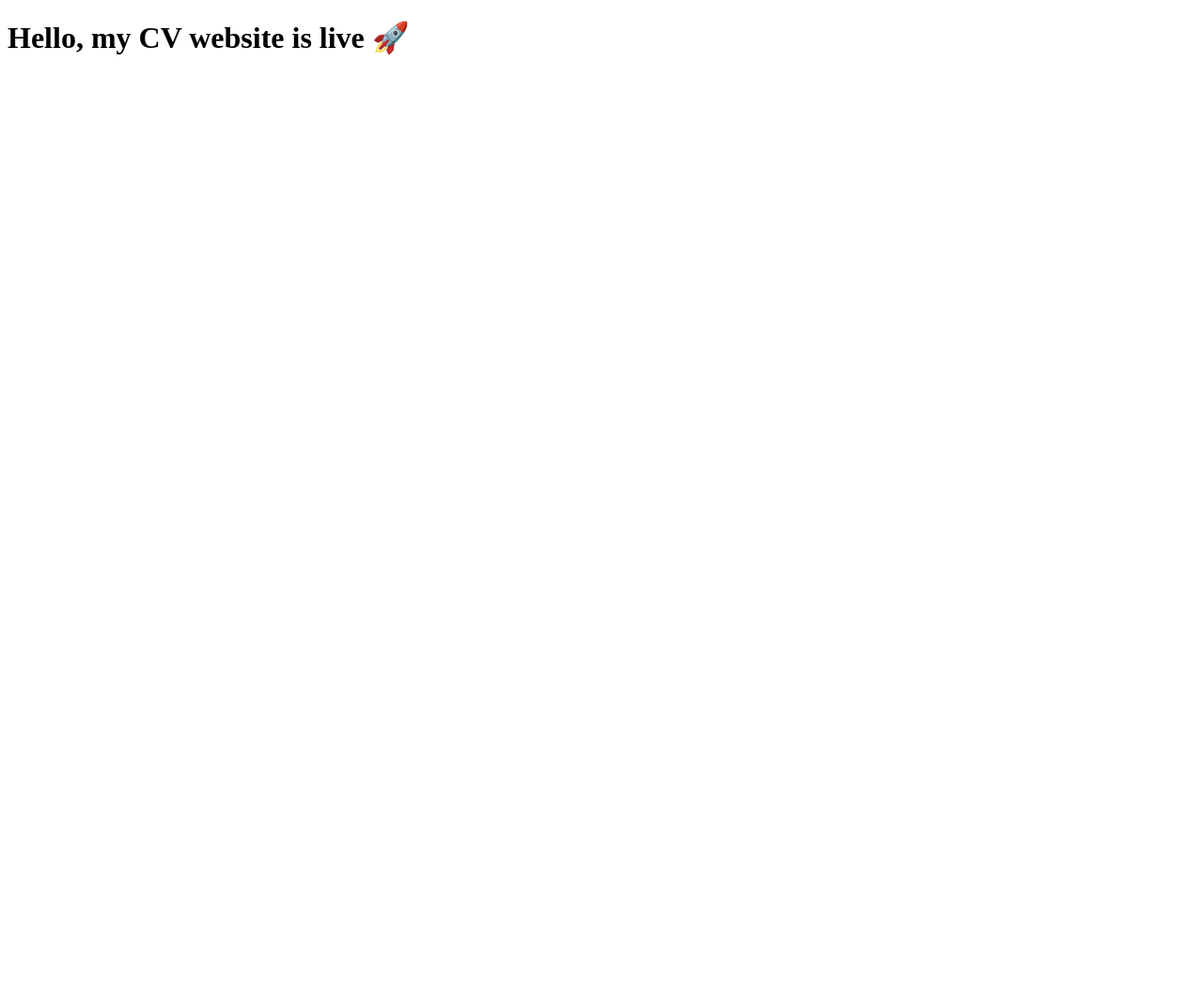
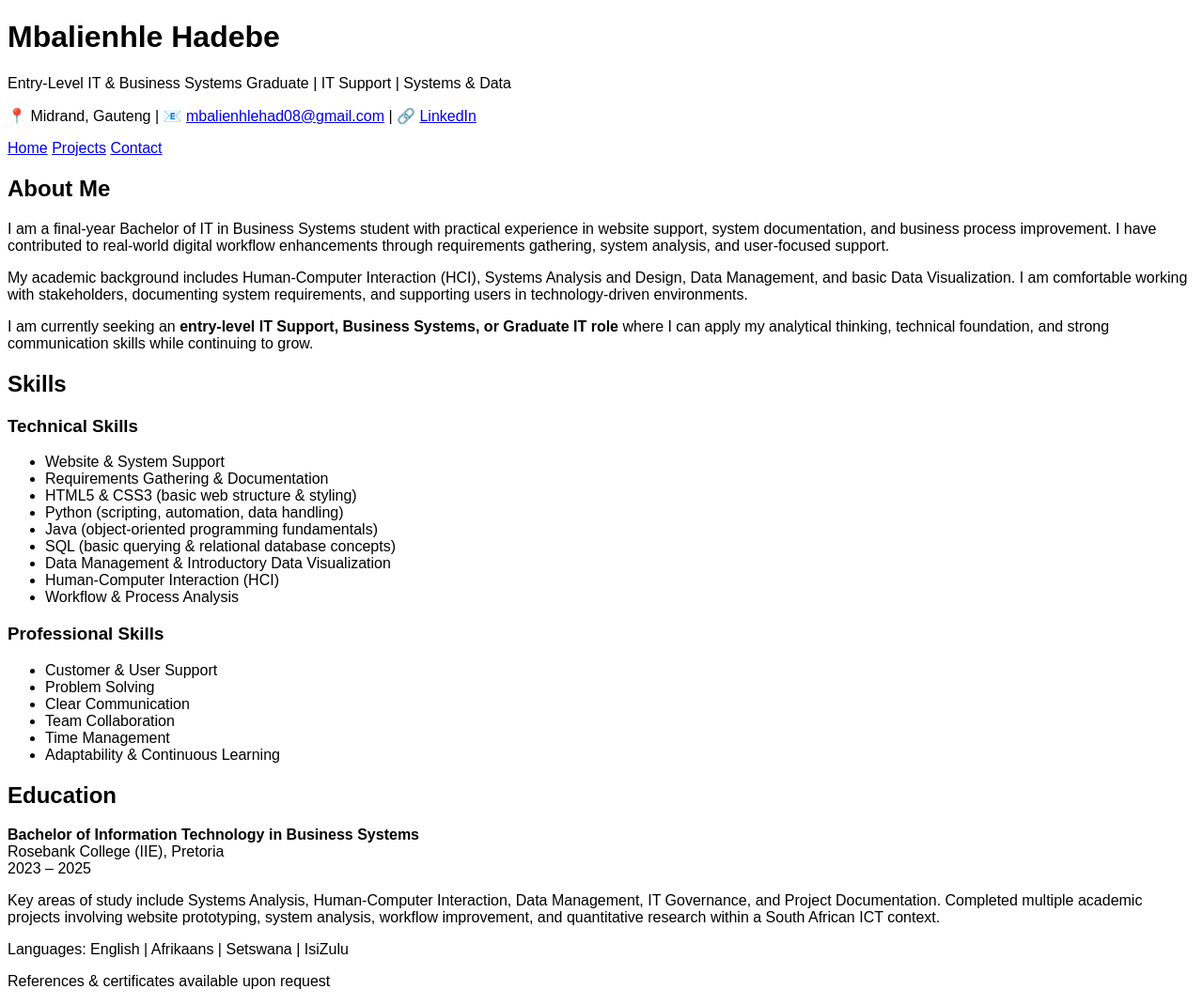
Before and after one commit to MbalenhleHad23/mbalienhle-hadebe-cv, a plain HTML site: page index.html in a window 1280 px wide. Shown: the whole page at 94% size. Before the commit the page ends 800 px from the top, so only its background shows below. Drawn offline with Linux system fonts and the light colour scheme.

Commit message:
Update index.html

```diff
--- a/index.html
+++ b/index.html
@@ -1,11 +1,111 @@
-  <!DOCTYPE html>
-<html>
+   <!DOCTYPE html>
+<html lang="en">
 <head>
-  <title>Mbalienhle Hadebe</title>
+  <meta charset="UTF-8">
+  <title>Mbalienhle Hadebe | Business Systems Graduate</title>
+  <link rel="stylesheet" href="css/style.css">
 </head>
+
 <body>
 
-  <h1>Hello, my CV website is live 🚀</h1>
+  <!-- HEADER -->
+  <header>
+    <h1>Mbalienhle Hadebe</h1>
+    <p class="headline">
+      Entry-Level IT & Business Systems Graduate | IT Support | Systems & Data
+    </p>
+
+    <p class="contact">
+      📍 Midrand, Gauteng |
+      📧 <a href="mailto:mbalienhlehad08@gmail.com">mbalienhlehad08@gmail.com</a> |
+      🔗 <a href="https://www.linkedin.com/in/mbalienhle-hadebe-43888b288" target="_blank">LinkedIn</a>
+    </p>
+
+    <nav>
+      <a href="index.html">Home</a>
+      <a href="projects.html">Projects</a>
+      <a href="contact.html">Contact</a>
+    </nav>
+  </header>
+
+  <!-- ABOUT -->
+  <section>
+    <h2>About Me</h2>
+    <p>
+      I am a final-year Bachelor of IT in Business Systems student with practical
+      experience in website support, system documentation, and business process
+      improvement. I have contributed to real-world digital workflow enhancements
+      through requirements gathering, system analysis, and user-focused support.
+    </p>
+
+    <p>
+      My academic background includes Human-Computer Interaction (HCI), Systems
+      Analysis and Design, Data Management, and basic Data Visualization. I am
+      comfortable working with stakeholders, documenting system requirements,
+      and supporting users in technology-driven environments.
+    </p>
+
+    <p>
+      I am currently seeking an <strong>entry-level IT Support, Business Systems,
+      or Graduate IT role</strong> where I can apply my analytical thinking,
+      technical foundation, and strong communication skills while continuing to grow.
+    </p>
+  </section>
+
+  <!-- SKILLS -->
+  <section>
+    <h2>Skills</h2>
+
+    <h3>Technical Skills</h3>
+    <ul>
+      <li>Website & System Support</li>
+      <li>Requirements Gathering & Documentation</li>
+      <li>HTML5 & CSS3 (basic web structure & styling)</li>
+      <li>Python (scripting, automation, data handling)</li>
+      <li>Java (object-oriented programming fundamentals)</li>
+      <li>SQL (basic querying & relational database concepts)</li>
+      <li>Data Management & Introductory Data Visualization</li>
+      <li>Human-Computer Interaction (HCI)</li>
+      <li>Workflow & Process Analysis</li>
+    </ul>
+
+    <h3>Professional Skills</h3>
+    <ul>
+      <li>Customer & User Support</li>
+      <li>Problem Solving</li>
+      <li>Clear Communication</li>
+      <li>Team Collaboration</li>
+      <li>Time Management</li>
+      <li>Adaptability & Continuous Learning</li>
+    </ul>
+  </section>
+
+  <!-- EDUCATION -->
+  <section>
+    <h2>Education</h2>
+    <p>
+      <strong>Bachelor of Information Technology in Business Systems</strong><br>
+      Rosebank College (IIE), Pretoria<br>
+      2023 – 2025
+    </p>
+
+    <p>
+      Key areas of study include Systems Analysis, Human-Computer Interaction,
+      Data Management, IT Governance, and Project Documentation. Completed
+      multiple academic projects involving website prototyping, system analysis,
+      workflow improvement, and quantitative research within a South African ICT context.
+    </p>
+  </section>
+
+  <!-- FOOTER -->
+  <footer>
+    <p>
+      Languages: English | Afrikaans | Setswana | IsiZulu
+    </p>
+    <p>
+      References & certificates available upon request
+    </p>
+  </footer>
 
 </body>
 </html>
```
